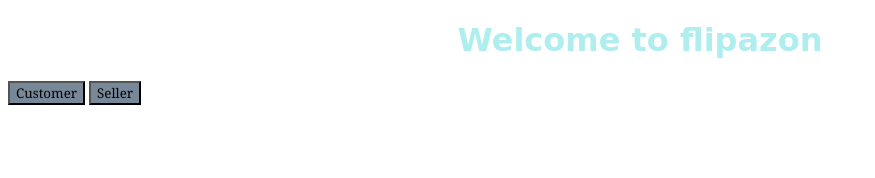
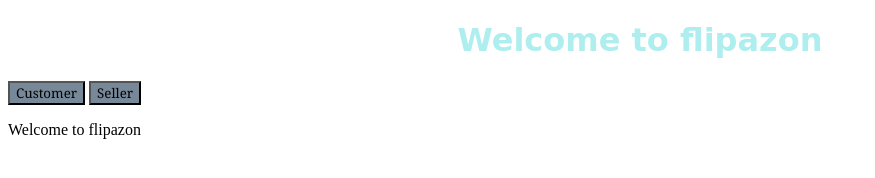
Before and after one commit to Ender-always-wins/Catshop, a plain HTML site: page index.html in a window 1280 px wide. Shown: the whole page, without its empty margins (0-875 px from the left). Drawn offline with Linux system fonts and the light colour scheme.

Commit message:
Update index.html

```diff
--- a/index.html
+++ b/index.html
@@ -9,5 +9,6 @@
     <h1 style = "color: paleturquoise; font-family: cursive; text-align: center;"> Welcome to flipazon </h1>
     <button style="text-align: center; background-color: lightslategray; font-family: Cambria, Cochin, Georgia, Times, 'Times New Roman', serif;"> Customer </button>
     <button style="text-align: center; background-color: lightslategray; font-family: Cambria, Cochin, Georgia, Times, 'Times New Roman', serif;"> Seller </button>
+    <p> Welcome to flipazon</p>
 </body>
 </html>
```
